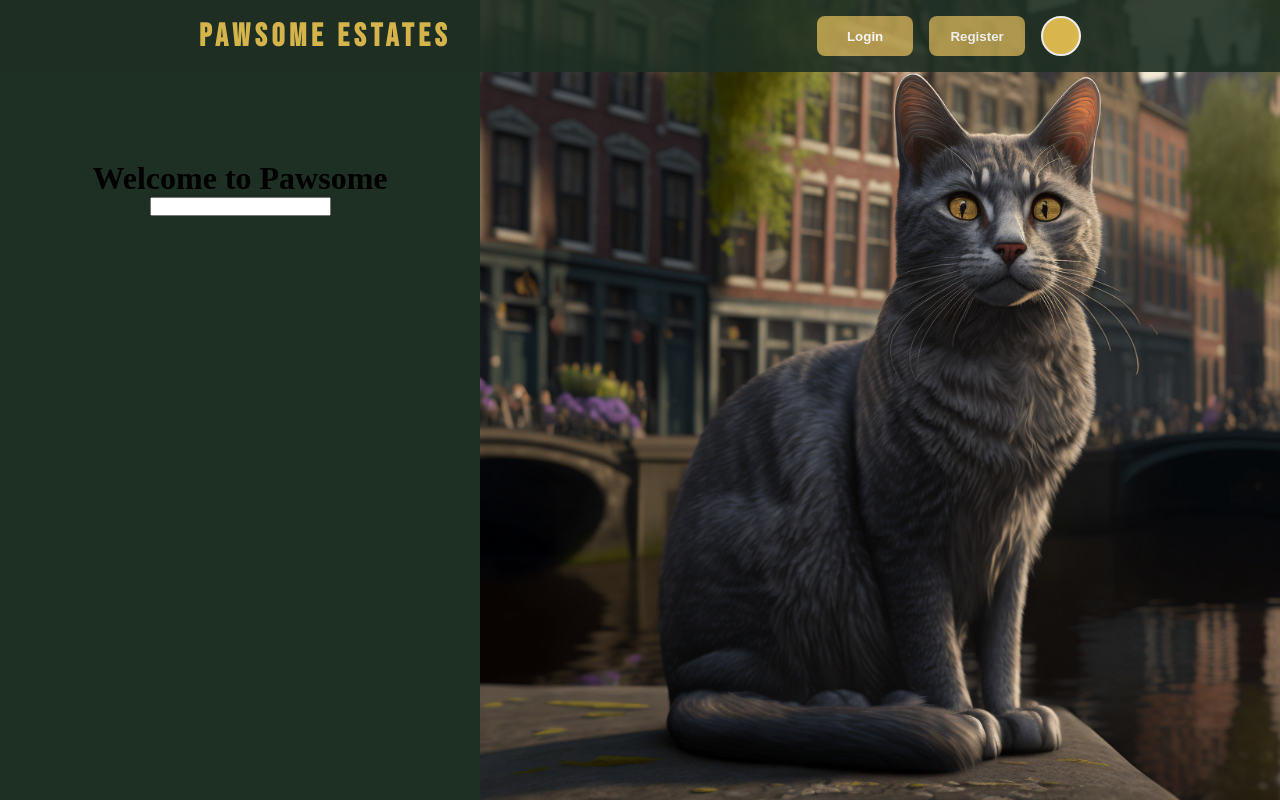
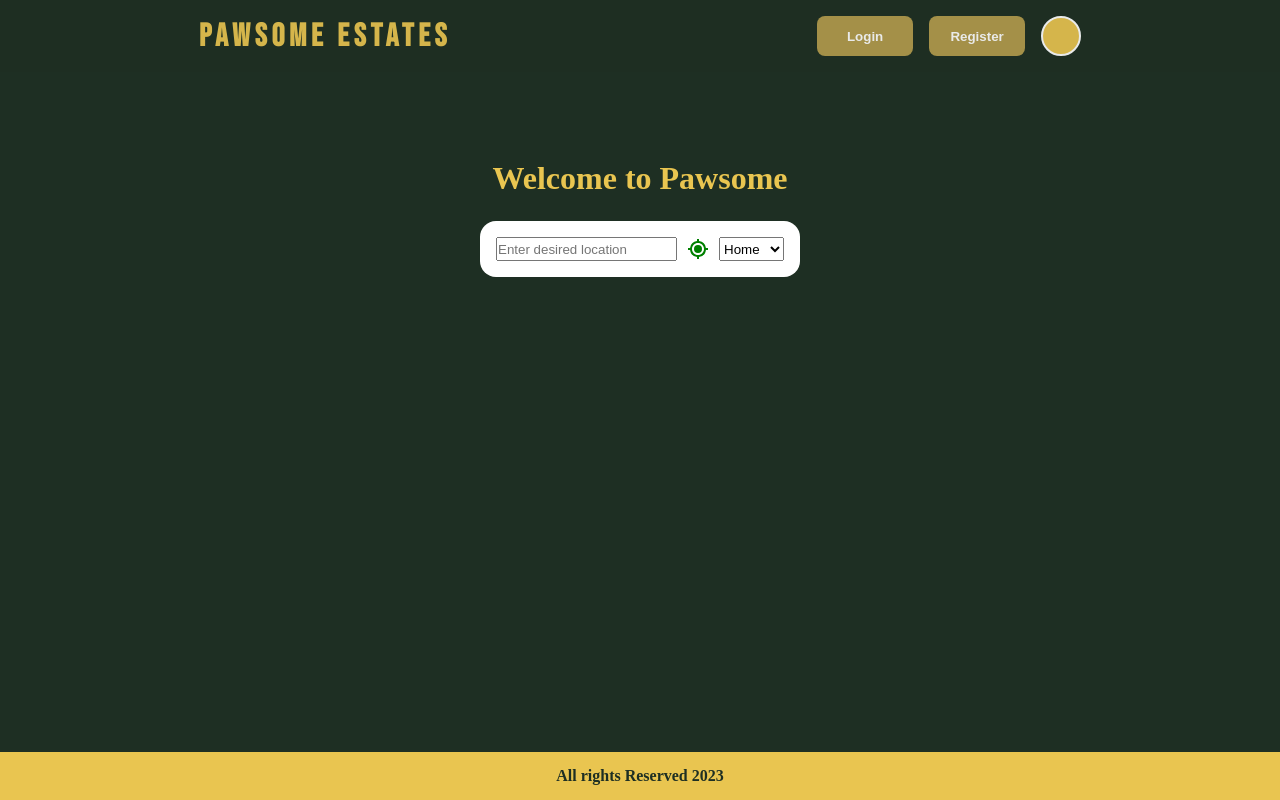
Before and after one commit to canocalir/pawsome-places, a React (Vite) app: page / in a window 1280 px wide. Shown: the top 800 px of the page. Built offline with nearby package versions, Linux system fonts and the light colour scheme.

Commit message:
Created footer

```diff
--- a/package.json
+++ b/package.json
@@ -12,6 +12,7 @@
     "@types/styled-components": "^5.1.26",
     "react": "^18.2.0",
     "react-dom": "^18.2.0",
+    "react-hook-form": "^7.42.1",
     "react-router-dom": "^6.7.0",
     "styled-components": "^5.3.6"
   },
@@ -19,6 +20,7 @@
     "@types/react": "^18.0.26",
     "@types/react-dom": "^18.0.9",
     "@vitejs/plugin-react": "^3.0.0",
+    "react-icons": "^4.7.1",
     "typescript": "^4.9.3",
     "vite": "^4.0.0"
   }
--- a/src/App.tsx
+++ b/src/App.tsx
@@ -3,6 +3,7 @@ import Navbar from "./components/Navbar/Navbar";
 import AppRoute from "./routes/AppRoute";
 
 import { GlobalStyles } from "./styles/globalStyles";
+import Footer from "./components/Footer/Footer";
 
 function App() {
   return (
@@ -11,6 +12,7 @@ function App() {
       <BrowserRouter>
         <Navbar />
         <AppRoute />
+        <Footer/>
       </BrowserRouter>
     </>
   );
--- /dev/null
+++ b/src/components/Footer/Footer.styled.ts
@@ -0,0 +1,17 @@
+import styled from "styled-components";
+import { theme } from "../../styles/theme";
+
+const FooterMainContainer = styled.div`
+  display: flex;
+  position: fixed;
+  bottom: 0;
+  background-color: ${theme.mainButtonHoverColor};
+  width: 100%;
+  height: 3rem;
+  justify-content: center;
+  align-items: center;
+  color: ${theme.navBackColor};
+  font-weight: 600;
+`;
+
+export { FooterMainContainer };
--- /dev/null
+++ b/src/components/Footer/Footer.tsx
@@ -0,0 +1,11 @@
+import { FooterMainContainer } from "./Footer.styled"
+
+const Footer = () => {
+  return (
+    <FooterMainContainer>
+        All rights Reserved 2023
+    </FooterMainContainer>
+  )
+}
+
+export default Footer
--- /dev/null
+++ b/src/components/HomeForm/HomeForm.styled.ts
@@ -0,0 +1,13 @@
+import styled from "styled-components";
+
+const FormElement = styled.div`
+    display: flex;
+    background-color: #ffffff;
+    padding: 1rem;
+    border-radius: 1rem;
+    width: 20rem;
+    max-width: 100%;
+    justify-content: space-between;
+`
+
+export {FormElement}
--- /dev/null
+++ b/src/components/HomeForm/HomeForm.tsx
@@ -0,0 +1,36 @@
+import {BiCurrentLocation} from "react-icons/bi"
+import { useForm } from "react-hook-form";
+import { FormElement } from "./HomeForm.styled";
+
+type Inputs = {
+  location: string;
+  estateType: string;
+};
+
+const HomeForm = () => {
+  const {
+    register,
+    handleSubmit,
+    watch,
+    formState: { errors, isLoading },
+  } = useForm<Inputs>();
+  console.log(watch("estateType"));
+  return (
+    <FormElement>
+      <input
+        placeholder="Enter desired location"
+        {...register("location", { required: true })}
+      />
+      <BiCurrentLocation size={"1.5rem"} color="green"/>
+      <select
+        {...register("estateType", { required: true })}
+      >
+        <option value="Home">Home</option>
+        <option value="Home1">Home1</option>
+        <option value="Home2">Home2</option>
+      </select>
+    </FormElement>
+  );
+};
+
+export default HomeForm;
--- a/src/styles/globalStyles.ts
+++ b/src/styles/globalStyles.ts
@@ -8,6 +8,7 @@ export const GlobalStyles = createGlobalStyle`
         box-sizing: border-box;
     }
     body{
-        background-color: ${theme.mainBackColor}
+        background-color: ${theme.mainBackColor};
+        position: relative;
     }
 `;
--- a/src/views/Home/Home.styled.ts
+++ b/src/views/Home/Home.styled.ts
@@ -21,16 +21,21 @@ const LeftContainer = styled.div`
   padding-top: 10rem;
   flex-direction: column;
   align-items: center;
+  gap: 1.5rem;
+  >h1{
+    color: ${theme.mainButtonHoverColor}
+  }
 `;
 
 const RightContainer = styled.div`
   ${DivideHalfScreen};
-  height: 100vh;
 `;
 
 const BackgroundImage = styled.img`
-  max-height: 100vw;
-  height: 100vh;
+ width: 100%;
+ @media (max-width: 1600px) {
+  width: 100vw;
+  }
 `;
 
 export { HomePageContainer, LeftContainer, RightContainer, BackgroundImage };
--- a/src/views/Home/Home.tsx
+++ b/src/views/Home/Home.tsx
@@ -5,15 +5,14 @@ import {
   RightContainer,
 } from "./Home.styled";
 import backgroundURL from '../../assets/amscat.png'
+import HomeForm from "../../components/HomeForm/HomeForm";
 
 const Home = () => {
   return (
     <HomePageContainer>
       <LeftContainer>
        <h1>Welcome to Pawsome</h1>
-       <form>
-        <input type="text" name="" id="" />
-       </form>
+       <HomeForm/>
       </LeftContainer>
       <RightContainer>
         <BackgroundImage src={backgroundURL} alt="" />
```
Also changed, not shown: src/assets/pattern.png (added), 1 other file (tests, documents, lock files or other folders).
